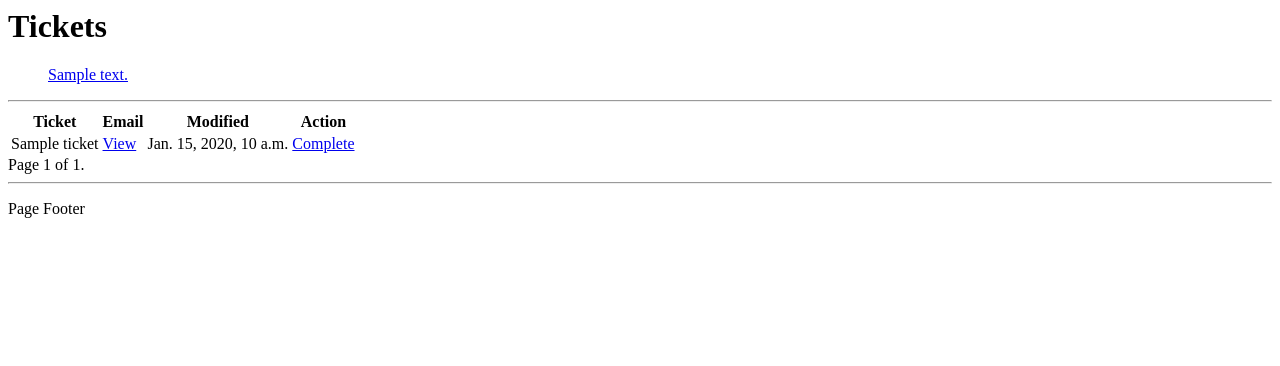
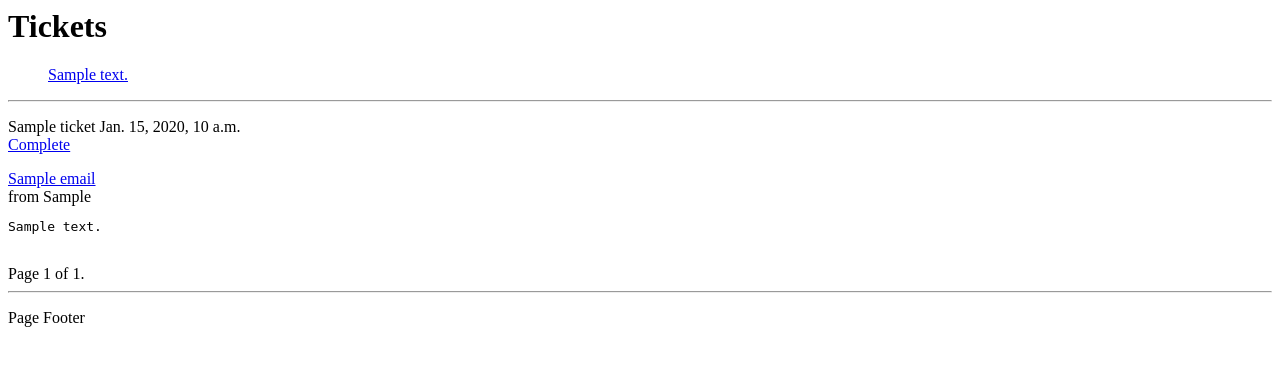
Before and after one commit to SorraTheOrc/listeningPost, a Django app: template mailboxAnalysis/template/listTickets.html in a window 1280 px wide. Shown: the top 366 px of the page. Run offline with Django 3.2, Linux system fonts and the light colour scheme; the template is opened without the code that fills it: most values are stand-ins (such as "Sample title", 1, 10 or a date in 2020).

Commit message:
show email content (using a non-table layout)

```diff
--- a/mailboxAnalysis/template/listTickets.html
+++ b/mailboxAnalysis/template/listTickets.html
@@ -5,27 +5,24 @@
 
 {% block content %}
 
-<table>
-  <tr>
-    <th>Ticket</th>
-    <th>Email</th>
-    <th>Modified</th>
-    <th>Action</th>
-  </td>
-
-  {% for ticket in tickets.object_list %}
-    <tr>
-      <td>{{ ticket.title }}</td>
-      <td>
-      {% for email in ticket.actions.all %}
-      	<a href="{% url view_email email_id=email.id %}">View</a><br/>
-      </td>
-      {% endfor %}
-      <td>{{ ticket.modified }}</td>
-      <td><a href="{% url mark_ticket_complete ticket_id=ticket.id %}">Complete</a></a></td>
-    </tr>
-  {% endfor %}
-</table>
+{% for ticket in tickets.object_list %}
+  <div class="ticket">
+    <p>
+      <span class="title">{{ ticket.title }}</span>
+      <span class="date">{{ ticket.modified }}</span><br/>
+      <span class="action"><a href="{% url mark_ticket_complete ticket_id=ticket.id %}">Complete</a></span><br/>
+    </p>
+	<div class="emails">
+	    {% for email in ticket.actions.all %}
+	      <div class="email">
+	        <span class="subject"><a href="{% url view_email email_id=email.id %}">{{ email.subject }}</a></span><br/>
+	        from <span class="from">{{ email.fromParticipant }}</span><br/>
+	        <span class="body" style="word-wrap: break-word"><pre>{{ email.body }}</pre></span><br/>
+	      </div>
+	    {% endfor %}
+	</div>
+  </div>
+{% endfor %}
 
 <div class="pagination">
     <span class="step-links">
```
